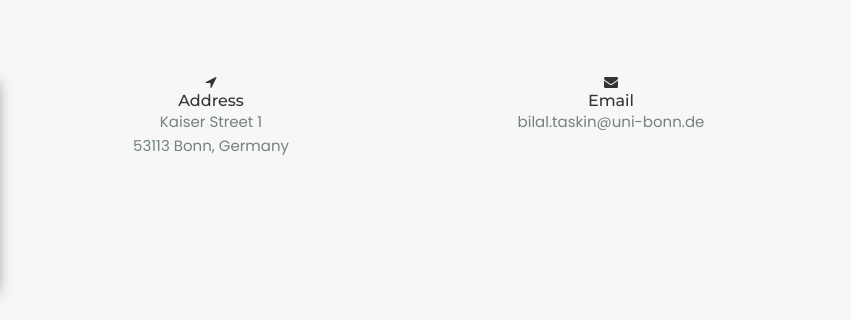
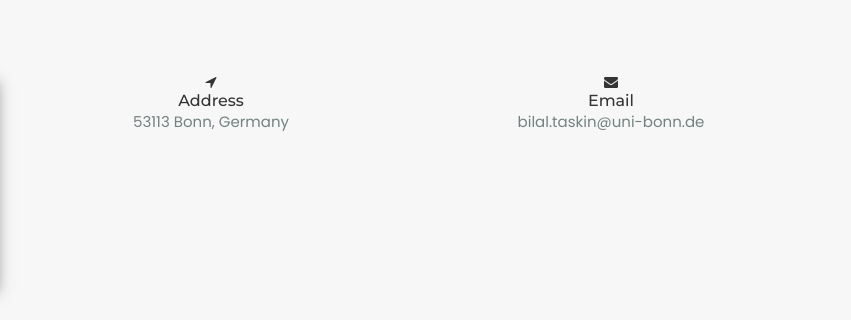
Before and after one commit to bilaltaskin/blltskn, a plain HTML site: page index.html in a window 1280 px wide. Shown: the part 1684-2004 px from the top of the page, 429-1280 px from the left. Drawn offline with nearby package versions, Linux system fonts and the light colour scheme.

Commit message:
Update index.html

```diff
--- a/index.html
+++ b/index.html
@@ -320,7 +320,7 @@
                             <div class="item text-center">
                                 <span class="icon"><i class="fa fa-location-arrow" aria-hidden="true"></i></span>
                                 <h6>Address</h6>
-                                <p>Kaiser Street 1<br>53113 Bonn, Germany</p>
+                                <p>53113 Bonn, Germany</p>
                             </div>
                         </div>
 
```
